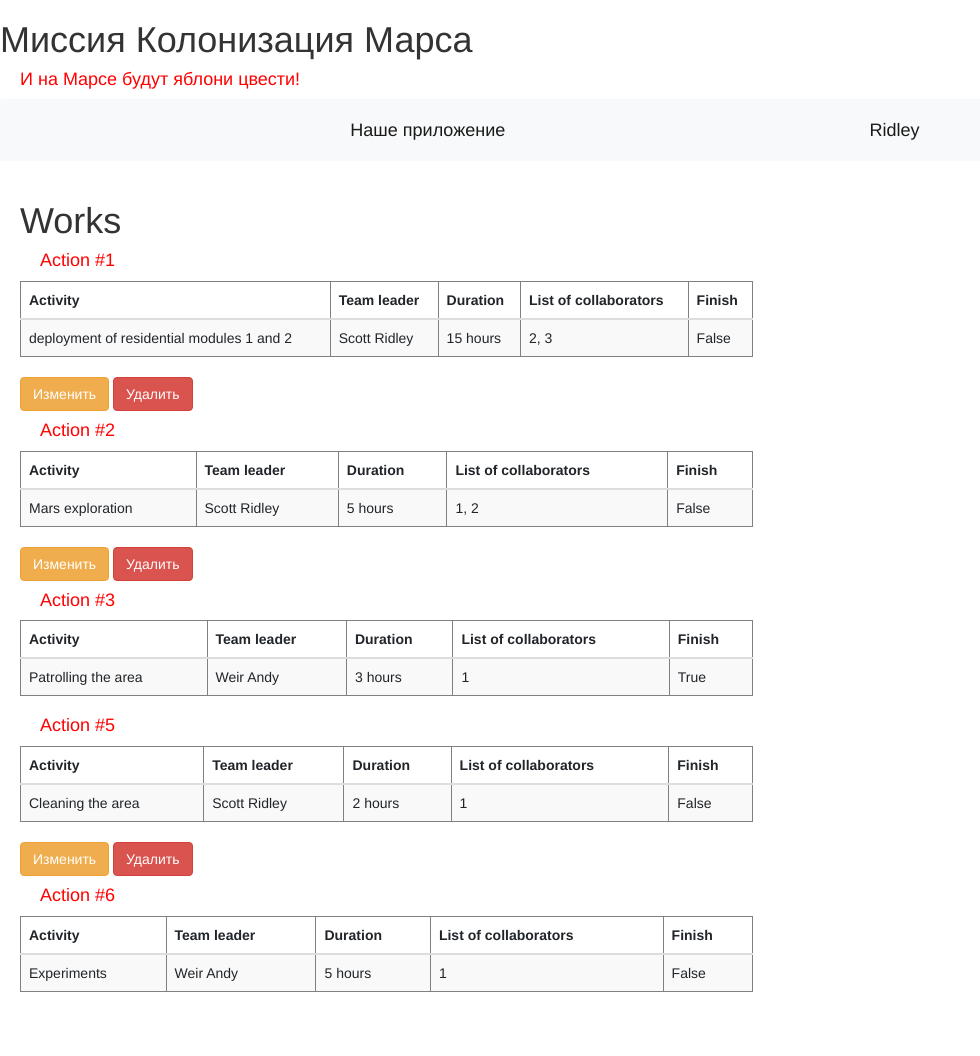
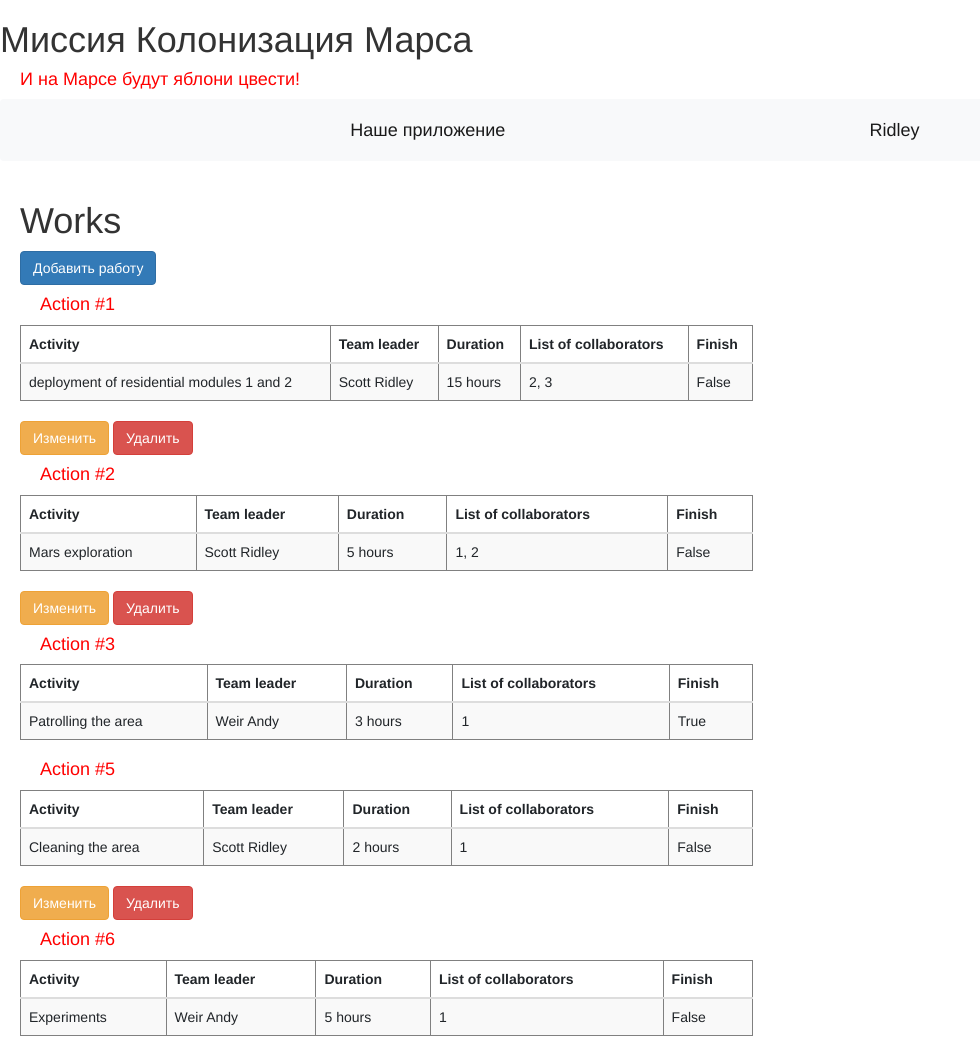
Before and after one commit to Annapurple/Flask_Work, a Flask app: page / in a window 1280 px wide. Shown: the whole page, without its empty margins (0-980 px from the left). Before the commit the page ends 992 px from the top, so only its background shows below. Run offline with Flask 3, Linux system fonts and the light colour scheme; a user stored in the database is signed in; data comes from the database, SQL or seed files in the repository; both versions use the stored data as it was after the commit; some libraries are stand-ins or nearby versions.

Commit message:
Correction of connection

```diff
--- a/flask-sqlalchemy-Mars/data/users.py
+++ b/flask-sqlalchemy-Mars/data/users.py
@@ -22,7 +22,7 @@ class User(SqlAlchemyBase, UserMixin):
     modified_date = sqlalchemy.Column(sqlalchemy.String, nullable=True)
     created_date = sqlalchemy.Column(sqlalchemy.DateTime,
                                      default=datetime.datetime.now)
-    job = orm.relationship('Jobs')
+    job = orm.relationship("Jobs", back_populates='user')
     def set_password(self, password):
         self.hashed_password = generate_password_hash(password)
 
--- a/flask-sqlalchemy-Mars/main.py
+++ b/flask-sqlalchemy-Mars/main.py
@@ -1,5 +1,7 @@
 import secrets
 from datetime import datetime
+from enum import member
+
 from flask import Flask, render_template, redirect, abort, request
 from flask_login import login_user, LoginManager, logout_user, login_required, current_user
 from forms.user import RegisterForm
@@ -7,6 +9,7 @@ from forms.loginform import LoginForm
 from data import db_session
 from data.users import User
 from data.job import Jobs
+from data.departments import Department
 from forms.jobform import JobsForm
 
 # base = input()
@@ -161,6 +164,7 @@ if __name__ == '__main__':
     app.run(host='127.0.0.1', port=8080)
     # db_session.global_init(f"db/mars_explorer.db")
     # session = db_session.create_session()
+    # app.run(host='127.0.0.1', port=8080)
     # job = Jobs(team_leader=1, job="Mars exploration",
     #             work_size=5, collaborators="1, 2", start_date=datetime.now(), is_finished=False)
     # session.add(job)
--- a/flask-sqlalchemy-Mars/templates/main_page.html
+++ b/flask-sqlalchemy-Mars/templates/main_page.html
@@ -2,6 +2,13 @@
 
 {% block content %}
 <h1>Works</h1>
+{% if current_user.is_authenticated%}
+    <div>
+        <a href="/job" class="btn btn-primary">
+            Добавить работу
+        </a>
+    </div>
+{% endif %}
 {% for i in job %}
 <h4>Action #{{i.id}}</h4>
 <table class="table table-striped" border="1">
@@ -24,7 +31,7 @@
     </tr>
     </tbody>
 </table>
-    {% if current_user.is_authenticated and current_user == i.user %}
+    {% if current_user.is_authenticated and (current_user == i.user or current_user.id == 4) %}
     <div>
         <a href="/job/{{ i.id }}" class="btn btn-warning">
             Изменить
```
Also changed, not shown: flask-sqlalchemy-Mars/db/mars_explorer.db.
